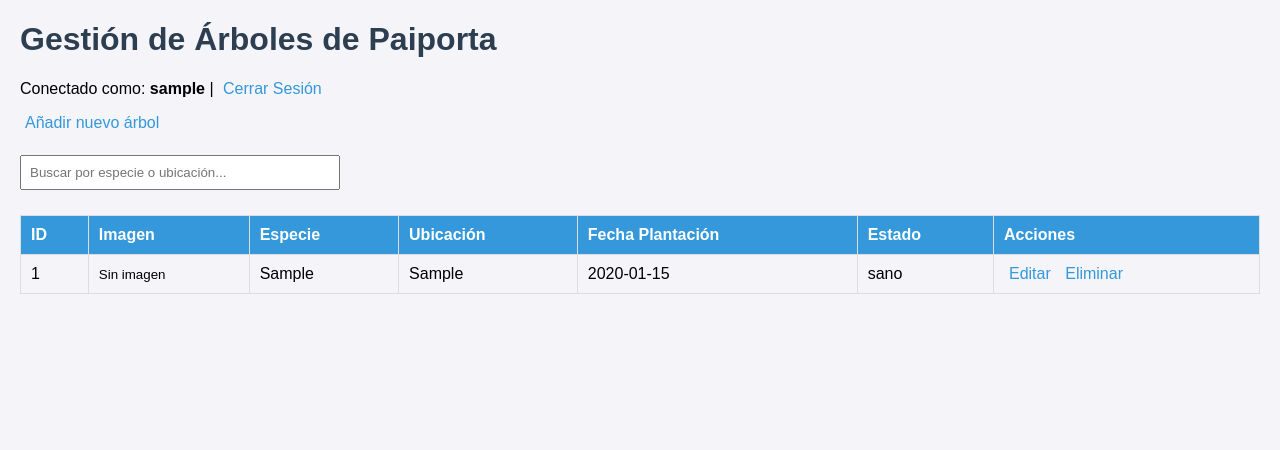
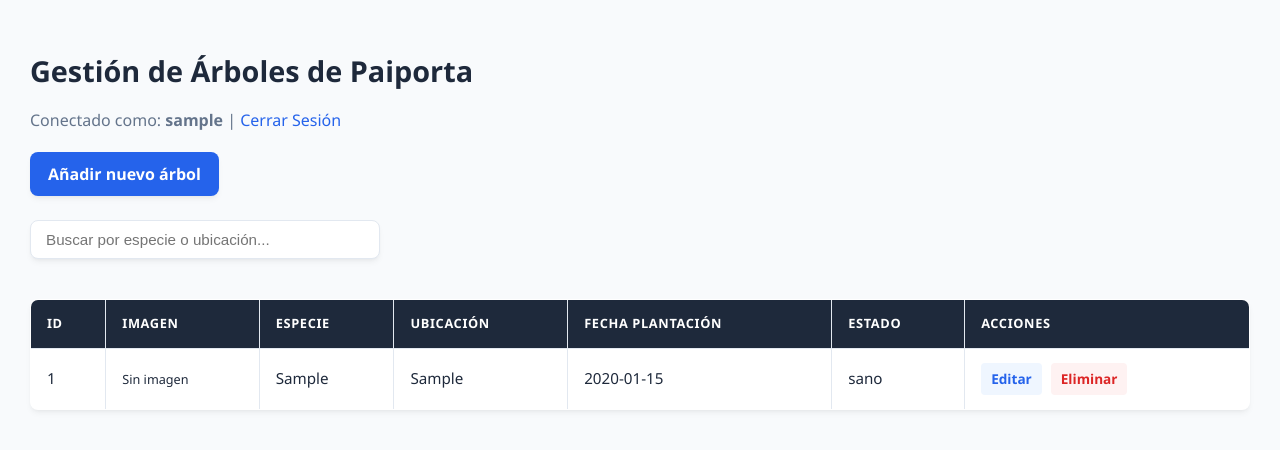
Before and after one commit to oscortrea/Ubuntu-paiporta, a PHP site: page / in a window 1280 px wide. Shown: the top 450 px of the page. Run offline with PHP 8.4, Linux system fonts and the light colour scheme; the visitor is signed in with stand-in values (Sample User, id 1); tables that the repository leaves empty hold one stand-in row (values such as "Sample post").

Commit message:
Refactor CSS with variables and layout adjustments
Updated styles to use CSS variables for better maintainability and consistency. Adjusted various elements for improved layout and aesthetics.

```diff
--- a/css/style.css
+++ b/css/style.css
@@ -1,55 +1,222 @@
-body {
-    font-family: Arial, sans-serif;
-    margin: 20px;
-    background-color: #f4f4f9;
+/* ==========================================
+   ESTILOS GENERALES Y LAYOUT
+   ========================================== */
+:root {
+    --primary: #2563eb;
+    --primary-dark: #1d4ed8;
+    --success: #16a34a;
+    --success-dark: #15803d;
+    --danger: #dc2626;
+    --danger-dark: #b91c1c;
+    --bg-main: #f8fafc;
+    --bg-card: #ffffff;
+    --text-main: #1e293b;
+    --text-muted: #64748b;
+    --border-color: #e2e8f0;
+    --radius: 8px;
+    --shadow: 0 4px 6px -1px rgba(0, 0, 0, 0.05), 0 2px 4px -2px rgba(0, 0, 0, 0.05);
 }
 
-h1 {
-    color: #2c3e50;
+body {
+    font-family: 'Segoe UI', system-ui, -apple-system, BlinkMacSystemFont, sans-serif;
+    margin: 0;
+    padding: 30px;
+    background-color: var(--bg-main);
+    color: var(--text-main);
+    line-height: 1.5;
 }
 
+/* Contenedor principal o bloque de contenido */
+h1 {
+    color: var(--text-main);
+    font-size: 1.8rem;
+    margin-bottom: 10px;
+    font-weight: 700;
+}
+
+p {
+    color: var(--text-muted);
+    margin-bottom: 20px;
+}
+
+/* ==========================================
+   ENLACES Y NAVEGACIÓN
+   ========================================== */
+a {
+    text-decoration: none;
+    color: var(--primary);
+    font-weight: 500;
+    transition: color 0.2s ease;
+}
+
+a:hover {
+    color: var(--primary-dark);
+    text-decoration: underline;
+}
+
+/* Estilo para enlaces sueltos de acción generales */
+body > a {
+    display: inline-block;
+    background-color: var(--primary);
+    color: white;
+    padding: 10px 18px;
+    border-radius: var(--radius);
+    font-weight: 600;
+    box-shadow: var(--shadow);
+    transition: background-color 0.2s ease, transform 0.1s ease;
+}
+
+body > a:hover {
+    background-color: var(--primary-dark);
+    text-decoration: none;
+    transform: translateY(-1px);
+}
+
+/* ==========================================
+   FORMULARIOS E INPUTS
+   ========================================== */
+form {
+    background: var(--bg-card);
+    padding: 25px;
+    border-radius: var(--radius);
+    box-shadow: var(--shadow);
+    max-width: 500px;
+    margin-top: 20px;
+    border: 1px solid var(--border-color);
+}
+
+label {
+    display: block;
+    margin-top: 15px;
+    margin-bottom: 5px;
+    font-weight: 600;
+    color: var(--text-main);
+    font-size: 0.95rem;
+}
+
+input[type="text"],
+input[type="password"],
+input[type="date"],
+select {
+    width: 100%;
+    padding: 10px 12px;
+    border: 1px solid var(--border-color);
+    border-radius: var(--radius);
+    font-size: 0.95rem;
+    background-color: #fff;
+    box-sizing: border-box;
+    transition: border-color 0.2s ease, box-shadow 0.2s ease;
+}
+
+input[type="text"]:focus,
+input[type="password"]:focus,
+input[type="date"]:focus,
+select:focus {
+    outline: none;
+    border-color: var(--primary);
+    box-shadow: 0 0 0 3px rgba(37, 99, 235, 0.15);
+}
+
+/* Input específico de búsqueda en la tabla */
+#buscar {
+    width: 100%;
+    max-width: 350px;
+    padding: 10px 15px;
+    margin-bottom: 20px;
+    border: 1px solid var(--border-color);
+    border-radius: var(--radius);
+    background-color: var(--bg-card);
+    box-shadow: var(--shadow);
+}
+
+/* ==========================================
+   BOTONES
+   ========================================== */
+button, input[type="submit"] {
+    padding: 10px 20px;
+    background-color: var(--success);
+    color: white;
+    border: none;
+    border-radius: var(--radius);
+    font-weight: 600;
+    font-size: 0.95rem;
+    cursor: pointer;
+    box-shadow: var(--shadow);
+    transition: background-color 0.2s ease, transform 0.1s ease;
+    margin-top: 15px;
+}
+
+button:hover, input[type="submit"]:hover {
+    background-color: var(--success-dark);
+    transform: translateY(-1px);
+}
+
+/* ==========================================
+   TABLAS ESTILIZADAS
+   ========================================== */
 table {
     width: 100%;
     border-collapse: collapse;
     margin-top: 20px;
+    background-color: var(--bg-card);
+    border-radius: var(--radius);
+    overflow: hidden;
+    box-shadow: var(--shadow);
+    border: 1px solid var(--border-color);
 }
 
 th, td {
-    padding: 10px;
+    padding: 14px 16px;
     text-align: left;
-    border: 1px solid #ddd;
+    border-bottom: 1px solid var(--border-color);
+    font-size: 0.95rem;
 }
 
 th {
-    background-color: #3498db;
+    background-color: #1e293b;
     color: white;
+    font-weight: 600;
+    text-transform: uppercase;
+    font-size: 0.8rem;
+    letter-spacing: 0.05em;
 }
 
-tr\:nth-child(even) {
-    background-color: #f2f2f2;
+tr:last-child td {
+    border-bottom: none;
 }
 
-a {
-    text-decoration: none;
-    color: #3498db;
-    margin: 0 5px;
+tr:hover {
+    background-color: #f1f5f9;
 }
 
-input[type="text"], input[type="date"], select {
-    padding: 8px;
-    margin: 5px 0;
-    width: 100%;
-    max-width: 300px;
+/* Acciones dentro de la tabla (Editar / Eliminar) */
+td a {
+    display: inline-block;
+    padding: 6px 10px;
+    border-radius: 4px;
+    font-size: 0.85rem;
+    font-weight: 600;
+    margin-right: 5px;
 }
 
-button {
-    padding: 10px 15px;
-    background-color: #2ecc71;
-    color: white;
-    border: none;
-    cursor: pointer;
+td a[href*="editar"] {
+    background-color: #eff6ff;
+    color: var(--primary);
 }
 
-button\:hover {
-    background-color: #27ae60;
+td a[href*="editar"]:hover {
+    background-color: var(--primary);
+    color: white;
+    text-decoration: none;
 }
+
+td a[href*="eliminar"] {
+    background-color: #fef2f2;
+    color: var(--danger);
+}
+
+td a[href*="eliminar"]:hover {
+    background-color: var(--danger);
+    color: white;
+    text-decoration: none;
+}
```
